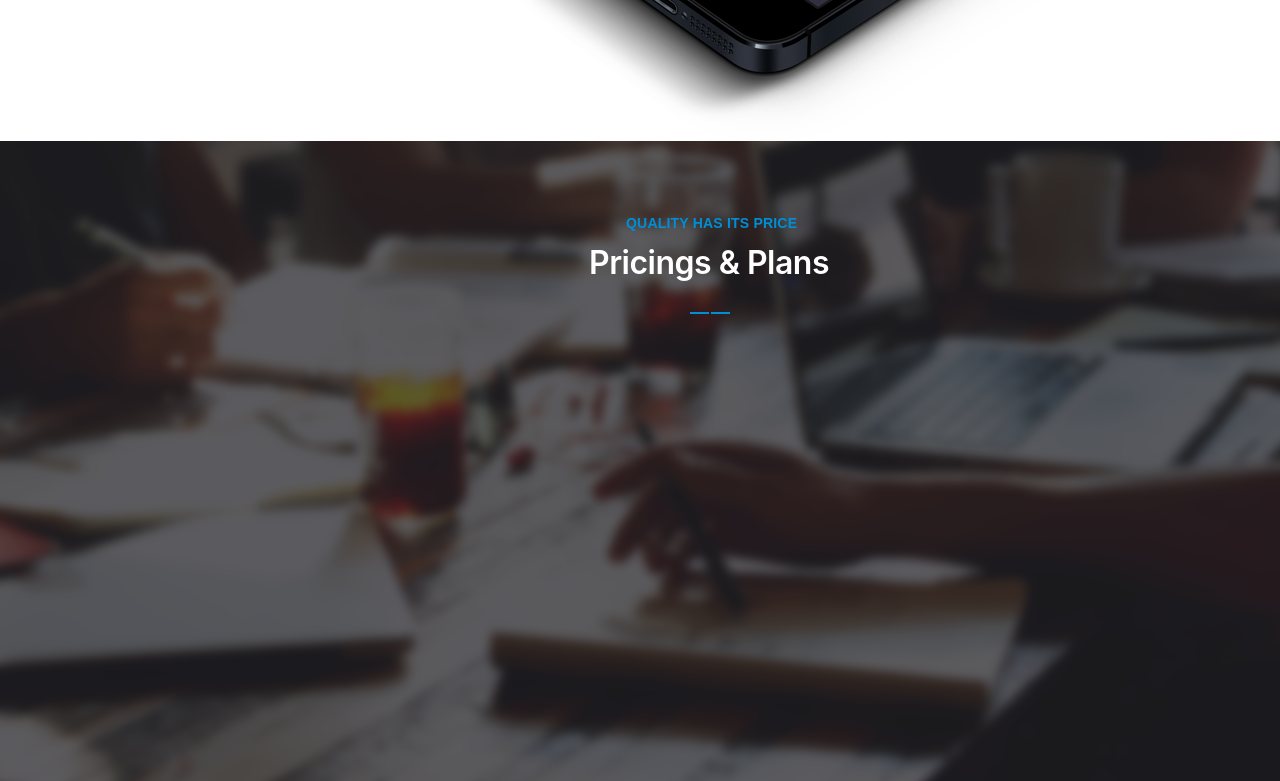
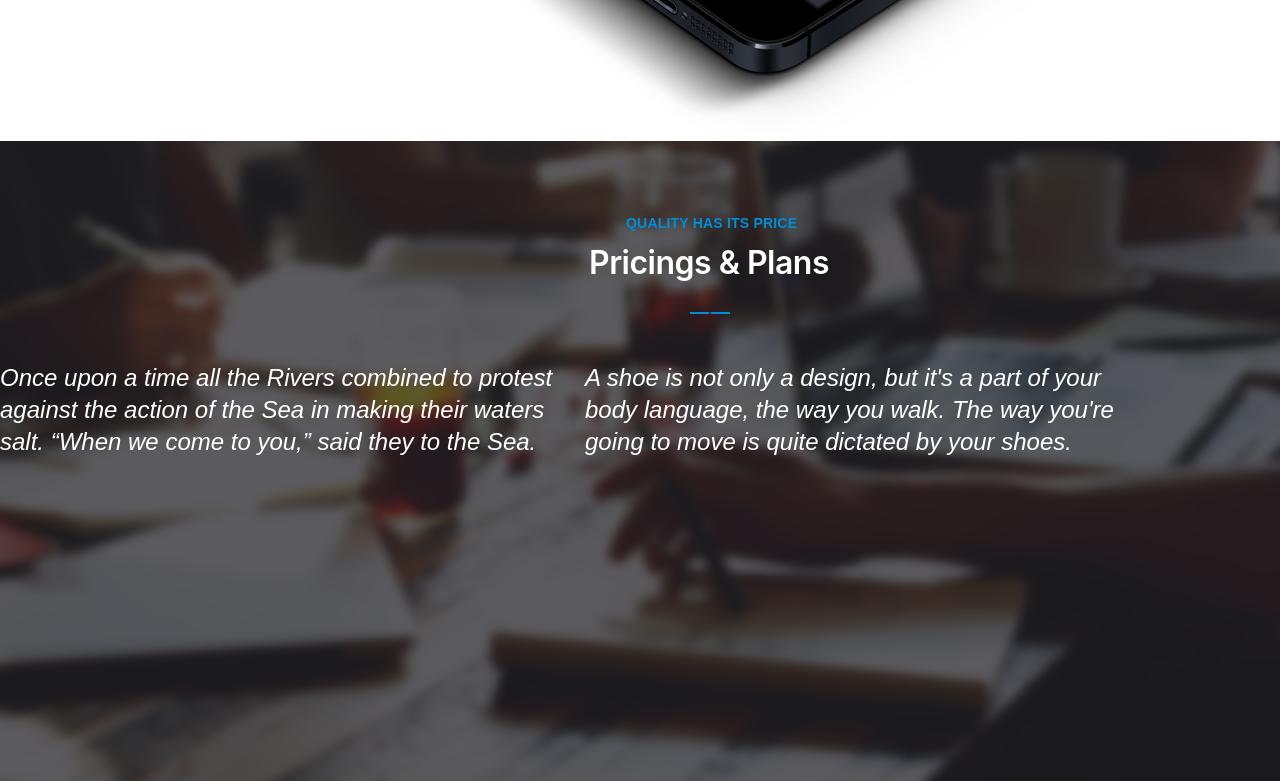
Before and after one commit to Chipik1/maket5, a website built with Parcel: page index.html in a window 1280 px wide. Shown: the part 2278-3059 px from the top of the page. Built offline with nearby package versions, Linux system fonts and the light colour scheme; files whose address does not match are found by name.

Commit message:
text pricing

```diff
--- a/index.html
+++ b/index.html
@@ -148,6 +148,14 @@
                 </div>
             </div>
         </div>
+        <div class="row feedback-container">
+            <div class="col-6 feed1">
+                <span>Once upon a time all the Rivers combined to protest against the action of the Sea in making their waters salt. “When we come to you,” said they to the Sea.</span>
+            </div>
+            <div class="col-6 feed2">
+                <span>A shoe is not only a design, but it's a part of your body language, the way you walk. The way you're going to move is quite dictated by your shoes.</span>
+            </div>
+        </div>
     </div>
 </div>
 </body>
--- a/scss/style.scss
+++ b/scss/style.scss
@@ -491,4 +491,33 @@
         }
       }
   }
+  .feedback-container{
+    width: 1170px;
+    display: flex;
+    justify-content: center;
+    .feed1{
+      display: flex;
+      justify-content: center;
+      span{
+        font-family: source_sans_proregular,sans-serif;
+        font-size: 24px;
+        line-height: 32px;
+        font-style: italic;
+        font-weight: 400;
+        color: #ffffff;
+      }
+    }
+    .feed2{
+      display: flex;
+      justify-content: center;
+      span{
+        font-family: source_sans_proregular,sans-serif;
+        font-size: 24px;
+        line-height: 32px;
+        font-style: italic;
+        font-weight: 400;
+        color: #ffffff;
+      }
+    }
+  }
 }
```
Also changed, not shown: css/style.css, 1 other file.
